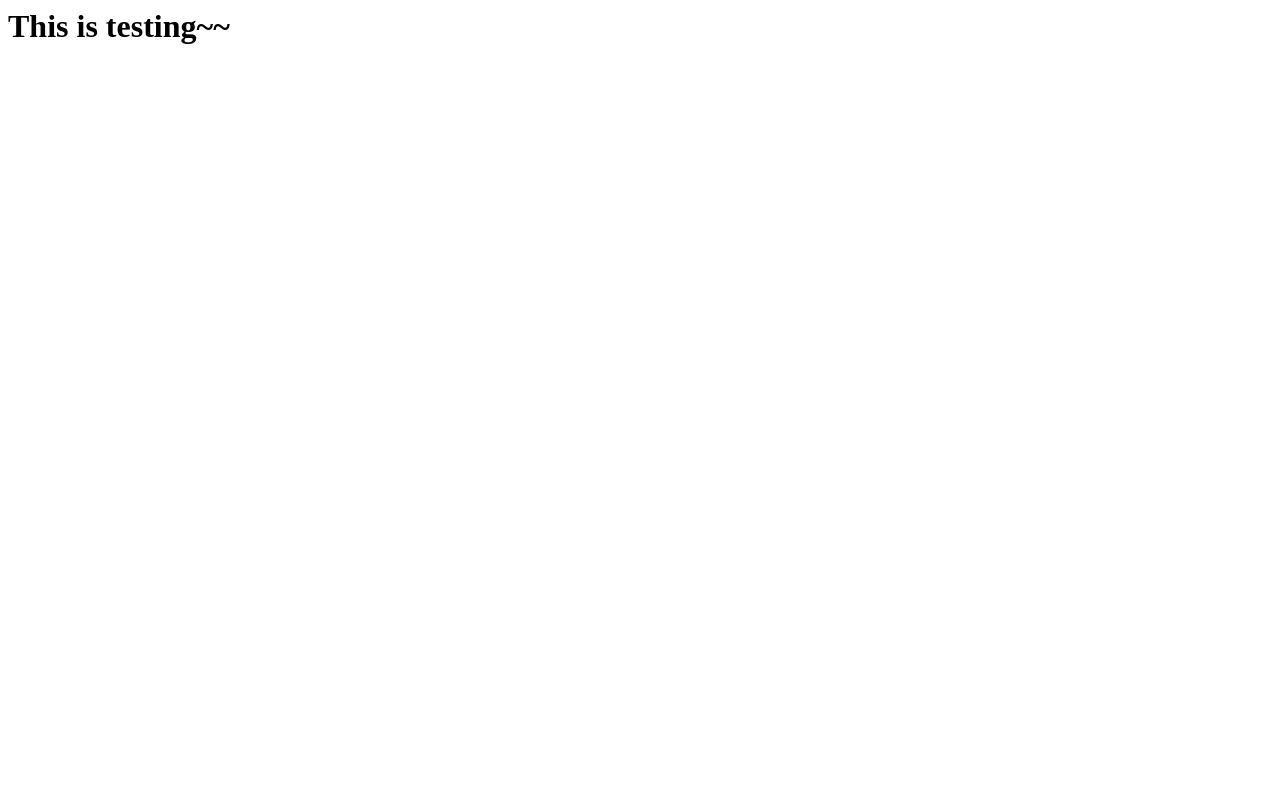
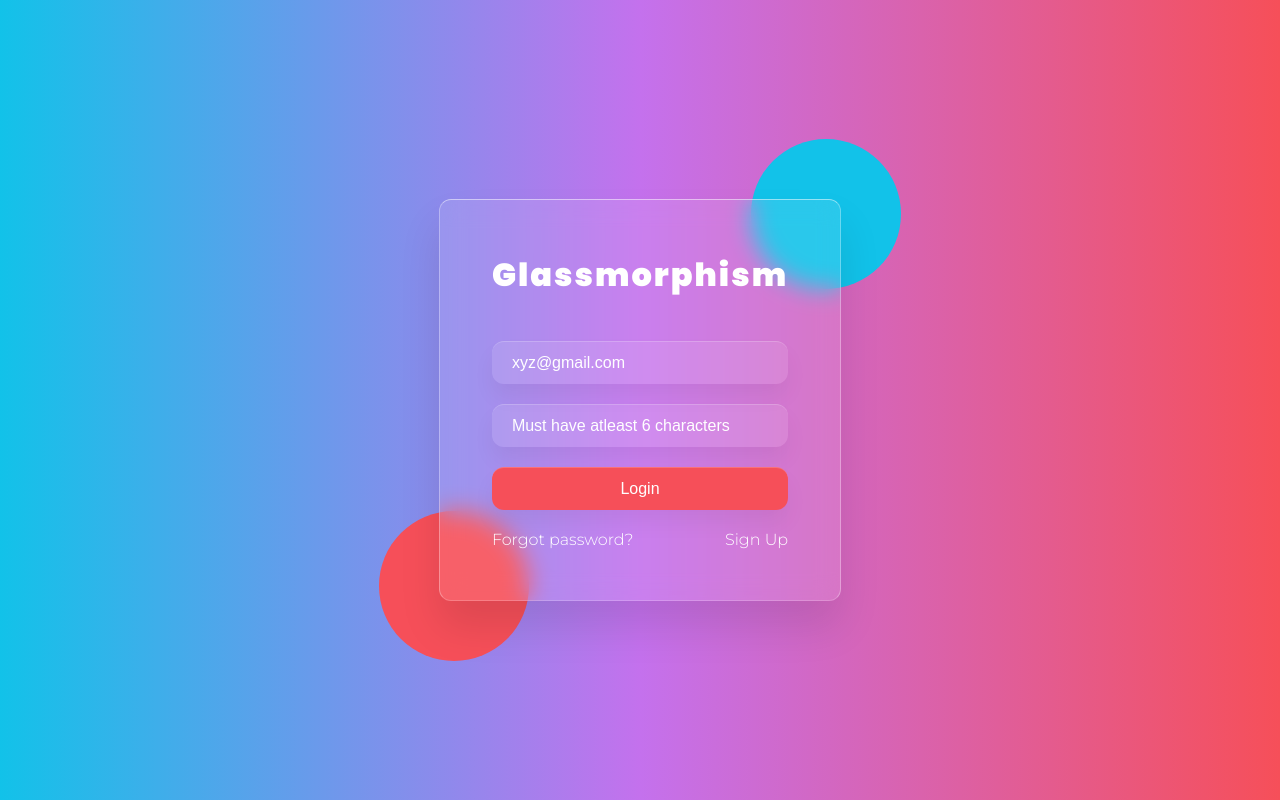
Before and after one commit to FloatLifeStudio/FloatLifeStudio.github.io, a plain HTML site: page index.html in a window 1280 px wide. Drawn offline with Linux system fonts and the light colour scheme.

Commit message:
Update index.html

```diff
--- a/index.html
+++ b/index.html
@@ -1 +1,173 @@
-<h1>This is testing~~</h1>
+<!--
+Project: /gitlab/shell/test
+File: /gitlab/shell/test/test.html
+Created Date: 2023-12-11 11:08:33
+Author: FlaotLife
+-----
+Last Modified time: 2023-12-11 11:08:40
+Last Modified By: The developer formerly known as FlaotLife at <fs2081@126.com>
+-----
+Copyright (c) 2023 FloatLifeStudio Global Enterprises, Inc.
+
+GNU General Public License v3.0 or later
+-----
+HISTORY:
+Date      	By	Comments
+----------	---	----------------------------------------------------------
+-->
+
+
+
+<!DOCTYPE html>
+<html>
+
+<head>
+    <meta charset="utf-8" />
+    <title></title>
+
+    <style type="text/css">
+        @import url('https://fonts.googleapis.com/css2?family=Montserrat:wght@300&family=Poppins:wght@900&display=swap');
+
+        body {
+            display: grid;
+            height: 100vh;
+            margin: 0;
+            place-items: center;
+            background: linear-gradient(to right, #12c2e9, #c471ed, #f64f59);
+        }
+
+        .wrapper {
+            position: relative;
+        }
+
+        .circle {
+            position: absolute;
+            height: 150px;
+            width: 150px;
+            background: black;
+            border-radius: 50%;
+        }
+
+        .circle1 {
+            background: #12c2e9;
+            right: -60px;
+            top: -60px;
+            /*   animation: circle1 10s ease-in-out alternate infinite; */
+        }
+
+        @keyframes circle1 {
+            100% {
+                top: 60px;
+            }
+        }
+
+        .circle2 {
+            background: #f64f59;
+            bottom: -60px;
+            left: -60px;
+            /*   animation: circle2 10s ease-in-out alternate infinite; */
+        }
+
+        @keyframes circle2 {
+            100% {
+                bottom: 60px;
+            }
+        }
+
+        .form {
+            position: relative;
+            width: 400px;
+            height: 400px;
+            display: grid;
+            place-content: center;
+            background: rgba(255, 255, 255, 0.1);
+            border-top: 1px solid rgba(255, 255, 255, 0.5);
+            border-left: 1px solid rgba(255, 255, 255, 0.3);
+            border-right: 1px solid rgba(255, 255, 255, 0.3);
+            border-bottom: 1px solid rgba(255, 255, 255, 0.2);
+            border-radius: 12px;
+            backdrop-filter: blur(12px);
+            box-shadow: 0 26px 42px rgba(0, 0, 0, 0.1);
+            font-family: 'Montserrat', sans-serif;
+        }
+
+        h1 {
+            font-family: 'Poppins', sans-serif;
+            color: white;
+            letter-spacing: 2px;
+            margin-top: 0;
+        }
+
+        input,
+        button {
+            font-size: 16px;
+            display: block;
+            box-sizing: border-box;
+            width: 100%;
+            margin: 20px auto;
+            padding: 12px 20px;
+            border: none;
+            background: rgba(255, 255, 255, 0.1);
+            border-radius: 12px;
+            border-top: 1px solid rgba(255, 255, 255, 0.2);
+            box-shadow: 0 13px 21px rgba(0, 0, 0, 0.05);
+        }
+
+        input:focus {
+            outline: none;
+        }
+
+        input::placeholder {
+            color: white;
+        }
+
+        button {
+            cursor: pointer;
+            background: #f64f59;
+            color: white;
+            transition: 0.5s;
+        }
+
+        button:hover {
+            background: #12c2e9;
+        }
+
+        .forgot-signup {
+            display: flex;
+            justify-content: space-between;
+            ;
+        }
+
+        a {
+            color: white;
+            text-decoration: none;
+            font-size: 16px;
+        }
+    </style>
+
+
+
+</head>
+
+<body>
+
+
+    <div class="wrapper">
+        <div class="circle circle1"></div>
+        <div class="circle circle2"></div>
+        <div class="form">
+            <h1>Glassmorphism</h1>
+            <form>
+                <input type="text" placeholder="xyz@gmail.com" />
+                <input type="password" placeholder="Must have atleast 6 characters" />
+                <button type="submit">Login</button>
+                <div class="forgot-signup">
+                    <a href="#">Forgot password?</a>
+                    <a href="#">Sign Up</a>
+                </div>
+            </form>
+        </div>
+    </div>
+</body>
+
+</html>
```
